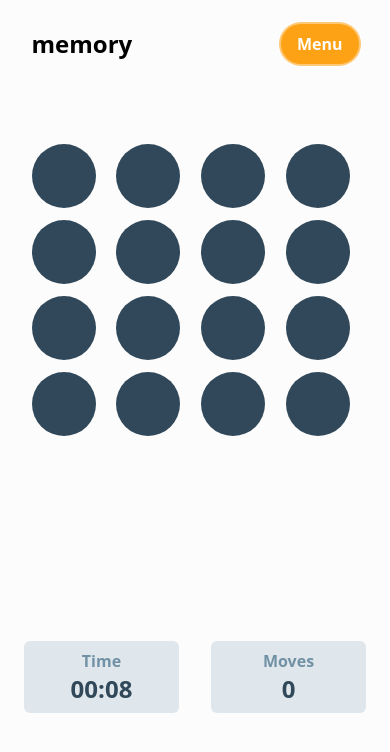
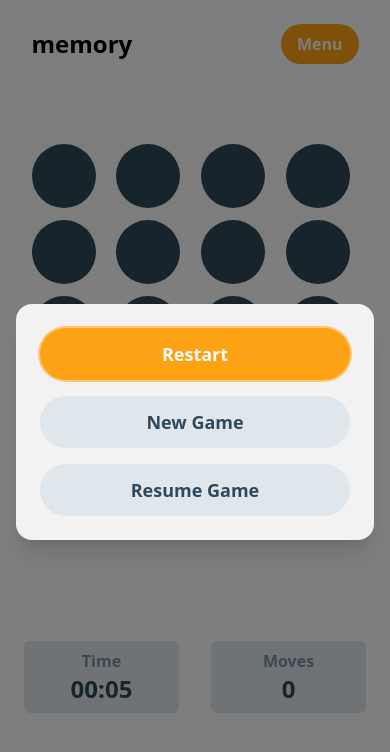
Before and after one commit to rcrosbourne/memory-game, a Next.js app: page /new-game in a window 390 px wide. Both pictures are taken after a click on the button "Menu". Shown: the top 752 px of the page. Built offline with nearby package versions, Linux system fonts and the light colour scheme.

Commit message:
Created the game menu on mobile

```diff
--- a/pages/new-game.tsx
+++ b/pages/new-game.tsx
@@ -53,9 +53,13 @@ const NewGame: NextPage = () => {
   const [moves, setMoves] = React.useState<number>(0);
   const router = useRouter();
 
+  //   Modals
+  let [isGameModalOpen, setGameModalOpen] = React.useState(false);
+  let [isMenuModalOpen, setMenuModalOpen] = React.useState(false);
+
   //timer that counts up
   useEffect(() => {
-    if (gameState === GameState.Ended) return;
+    if (gameState === GameState.Ended || gameState === GameState.Paused) return;
 
     const interval = setInterval(() => {
       setGameClock((prev) => prev + 1);
@@ -80,7 +84,7 @@ const NewGame: NextPage = () => {
     if (gameState === GameState.Ended) {
       //Stop the timer
       //clearInterval(gameClock);
-      setIsOpen(true);
+      setGameModalOpen(true);
     }
   }, [gameState, gameClock]);
 
@@ -123,14 +127,22 @@ const NewGame: NextPage = () => {
       );
     }
   }
-  let [isOpen, setIsOpen] = React.useState(false);
 
   function closeModal() {
-    setIsOpen(false);
+    //     setGameModalOpen(false);
   }
 
   function openModal() {
-    setIsOpen(true);
+    setGameModalOpen(true);
+  }
+  function openMenuModal() {
+    //Pause the game
+    setGameState(GameState.Paused);
+    setMenuModalOpen(true);
+  }
+  function closeMenuModal() {
+    setGameState(GameState.Started);
+    setMenuModalOpen(false);
   }
 
   function setupNewGame() {
@@ -142,7 +154,7 @@ const NewGame: NextPage = () => {
     setMoves(0);
     setGameTokens(initialBoard);
     setRevealed([]);
-    closeModal();
+    setGameModalOpen(false);
   }
 
   return (
@@ -161,7 +173,10 @@ const NewGame: NextPage = () => {
           {/* Top Menu */}
           <div className="grid grid-cols-2 place-items-center">
             <h2 className="w-full text-left text-2xl font-bold">memory</h2>
-            <button className="btn-primary py-2 px-4 place-self-end">
+            <button
+              className="btn-primary py-2 px-4 place-self-end"
+              onClick={openMenuModal}
+            >
               Menu
             </button>
           </div>
@@ -216,12 +231,13 @@ const NewGame: NextPage = () => {
           </div>
         </div>
       </main>
-      {/* Dialog */}
-      <Transition appear show={isOpen} as={Fragment}>
+      {/* Game winning Modal */}
+      <Transition appear show={isGameModalOpen} as={Fragment}>
         <Dialog
           as="div"
           className="fixed inset-0 z-10 overflow-y-auto"
-          onClose={closeModal}
+          // We will not close the modal when the user clicks outside
+          onClose={() => {}}
         >
           <div className="min-h-screen px-4 text-center">
             <Transition.Child
@@ -304,6 +320,71 @@ const NewGame: NextPage = () => {
           </div>
         </Dialog>
       </Transition>
+      {/* Menu Modal */}
+      <Transition appear show={isMenuModalOpen} as={Fragment}>
+        <Dialog
+          as="div"
+          className="fixed inset-0 z-10 overflow-y-auto"
+          onClose={closeMenuModal}
+        >
+          <div className="min-h-screen px-4 text-center">
+            <Transition.Child
+              as={Fragment}
+              enter="ease-out duration-300"
+              enterFrom="opacity-0"
+              enterTo="opacity-100"
+              leave="ease-in duration-200"
+              leaveFrom="opacity-100"
+              leaveTo="opacity-0"
+            >
+              <Dialog.Overlay className="fixed inset-0 bg-black/50" />
+            </Transition.Child>
+
+            {/* This element is to trick the browser into centering the modal contents. */}
+            <span
+              className="inline-block h-screen align-middle"
+              aria-hidden="true"
+            >
+              &#8203;
+            </span>
+            <Transition.Child
+              as={Fragment}
+              enter="ease-out duration-300"
+              enterFrom="opacity-0 scale-95"
+              enterTo="opacity-100 scale-100"
+              leave="ease-in duration-200"
+              leaveFrom="opacity-100 scale-100"
+              leaveTo="opacity-0 scale-95"
+            >
+              <div className="inline-block w-full max-w-md p-6 my-8 overflow-hidden text-left align-middle transition-all transform bg-primary-shade shadow-xl rounded-2xl">
+                <div className="">
+                  <button
+                    type="button"
+                    className="btn-primary w-full py-3 font-bold text-lg"
+                    onClick={restartGame}
+                  >
+                    Restart
+                  </button>
+                  <button
+                    type="button"
+                    className="btn-secondary w-full mt-4 text-teritiary font-bold text-lg bg-quinary-shade py-3"
+                    onClick={setupNewGame}
+                  >
+                    New Game
+                  </button>
+                  <button
+                    type="button"
+                    className="btn-secondary w-full mt-4 text-teritiary font-bold text-lg bg-quinary-shade py-3"
+                    onClick={closeMenuModal}
+                  >
+                    Resume Game
+                  </button>
+                </div>
+              </div>
+            </Transition.Child>
+          </div>
+        </Dialog>
+      </Transition>
     </div>
   );
 };
```
